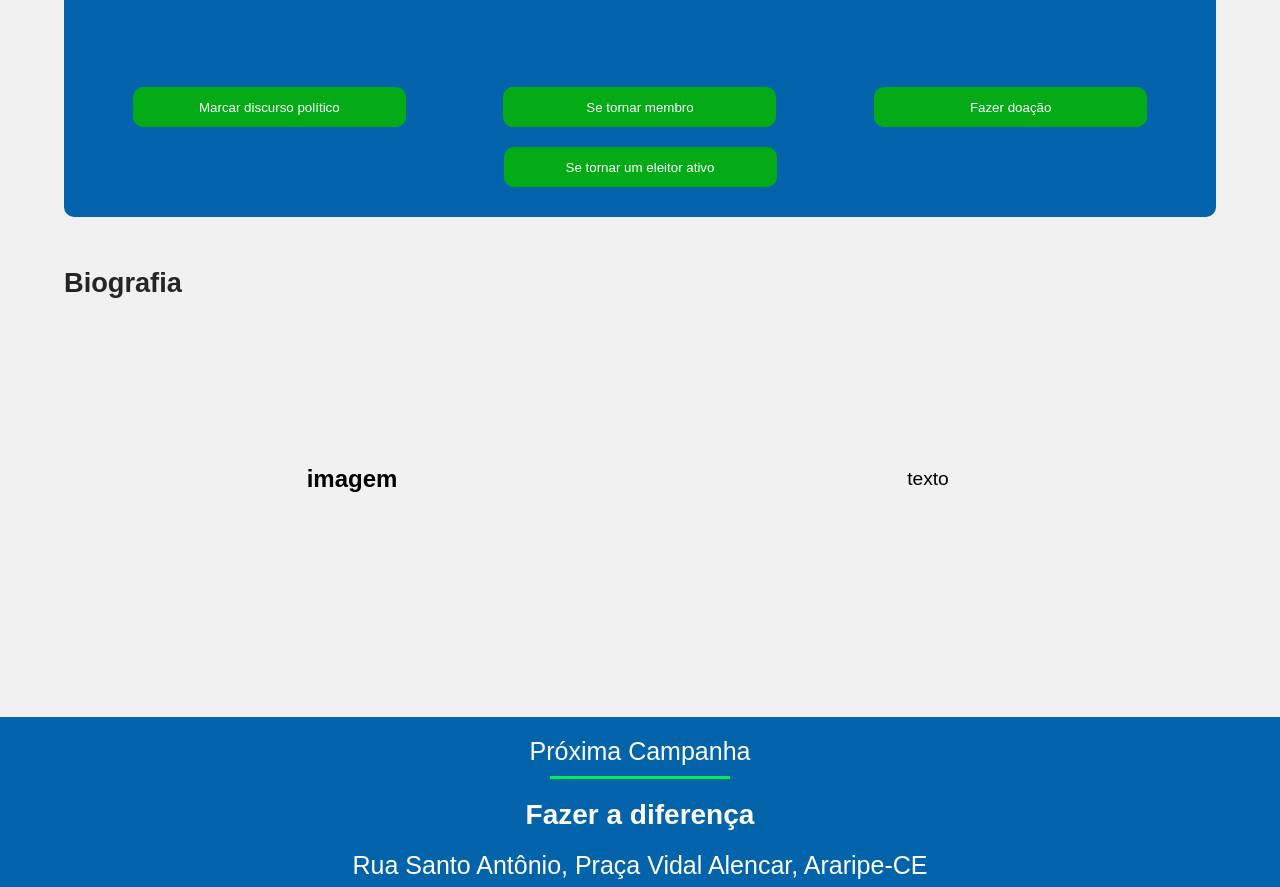
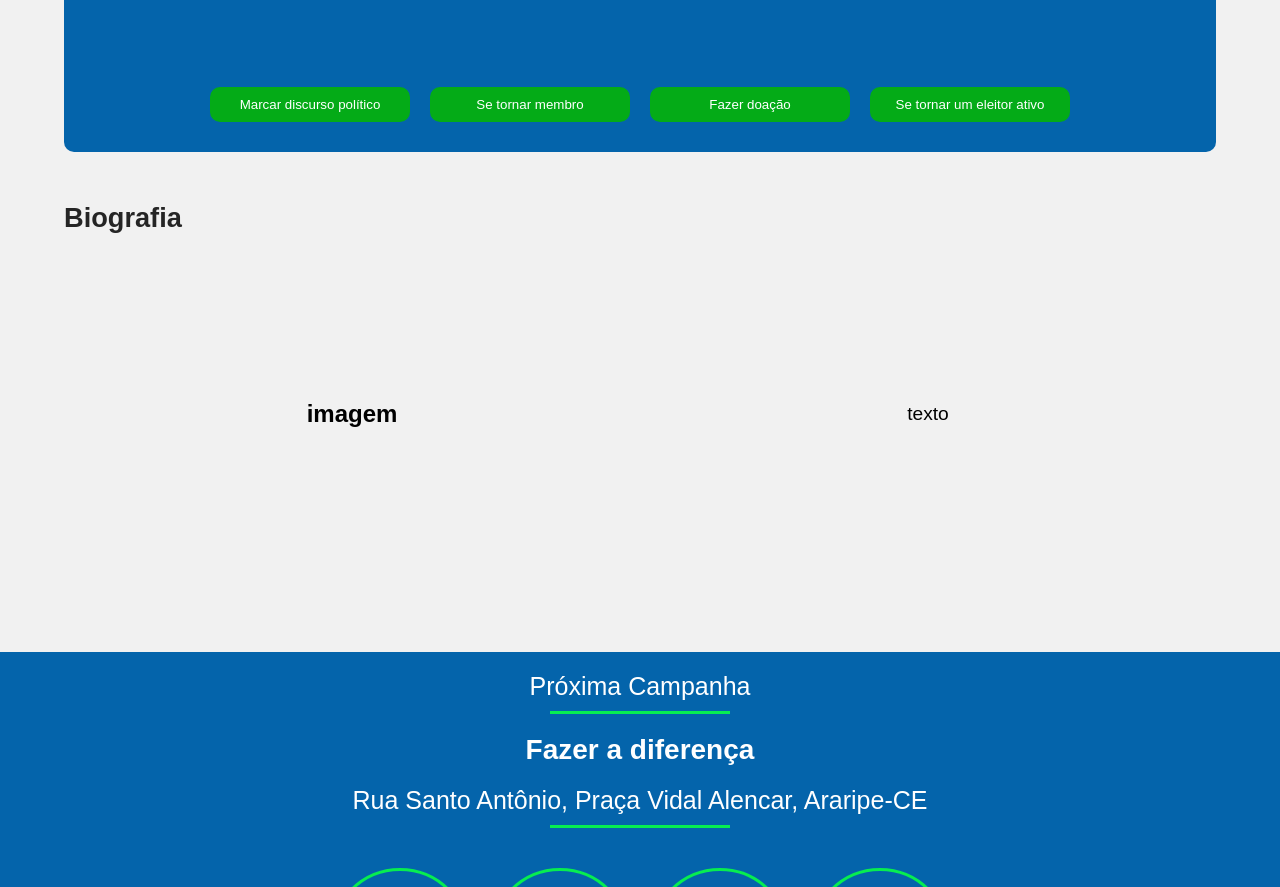
Before and after one commit to informatica-eeepvna/ProjetoFinal-CampanhaPolitica-PROPOSTA_05, a plain HTML site: page index.html in a window 1280 px wide. Shown: the part 3789-4676 px from the top of the page. Drawn offline with nearby package versions, Linux system fonts and the light colour scheme; no server answers.

Commit message:
PaginaWebDeputadoArthur

```diff
--- a/style.css
+++ b/style.css
@@ -266,21 +266,22 @@ p {
 }
 .section-four .buttons {
   display: flex;
-  justify-content: space-around;
+  justify-content: center;
   gap: 20px;
   margin-top: 20px;
-  flex-wrap: wrap;
+  flex-wrap: wrap; /* Adicionado para permitir quebra de linha */
 }
 
 .section-four .buttons button {
   background-color: #04ab17;
   color: white;
+  padding: 10px 20px;
   border: none;
   cursor: pointer;
   border-radius: 10px;
   transition: background-color 0.3s ease;
-  width: 25%;
-  height: 40px;
+  flex: 1 1 calc(50% - 40px); /* Ajusta a largura dos botões */
+  max-width: 200px; /* Limite de largura máxima */
 }
 
 .section-four .buttons button:hover {
```
